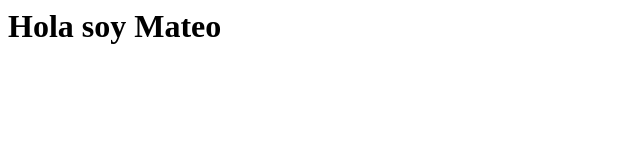
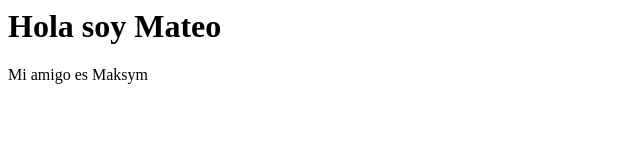
Before and after one commit to Mateogmz/pruebaGit, a plain HTML site: page index.html in a window 1280 px wide. Shown: the whole page, without its empty margins (0-640 px from the left). Drawn offline with Linux system fonts and the light colour scheme.

Commit message:
Agregado amigo Maksym

```diff
--- a/index.html
+++ b/index.html
@@ -6,5 +6,6 @@
 </head>
 <body>
     <h1>Hola soy Mateo</h1>
+    <p>Mi amigo es Maksym</p>
 </body>
 </html>
```
